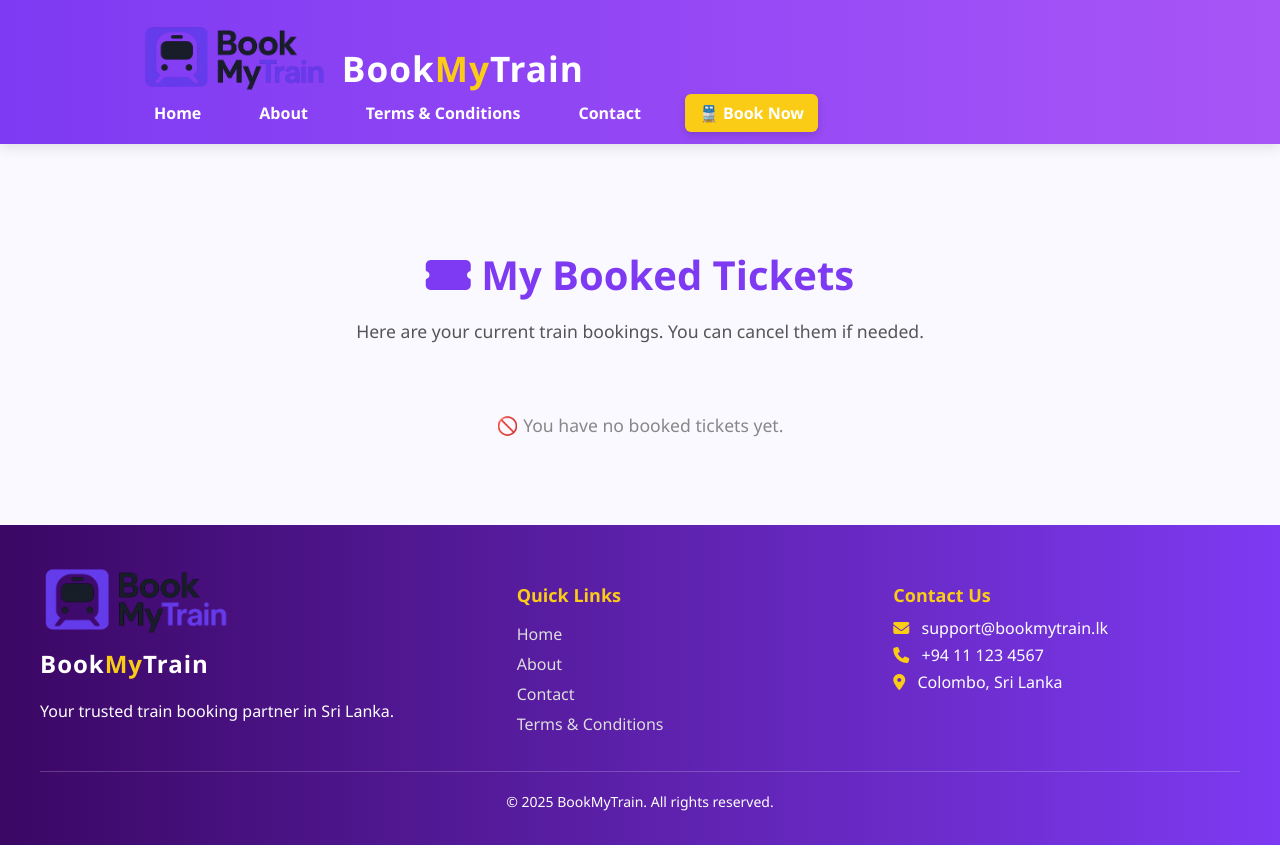
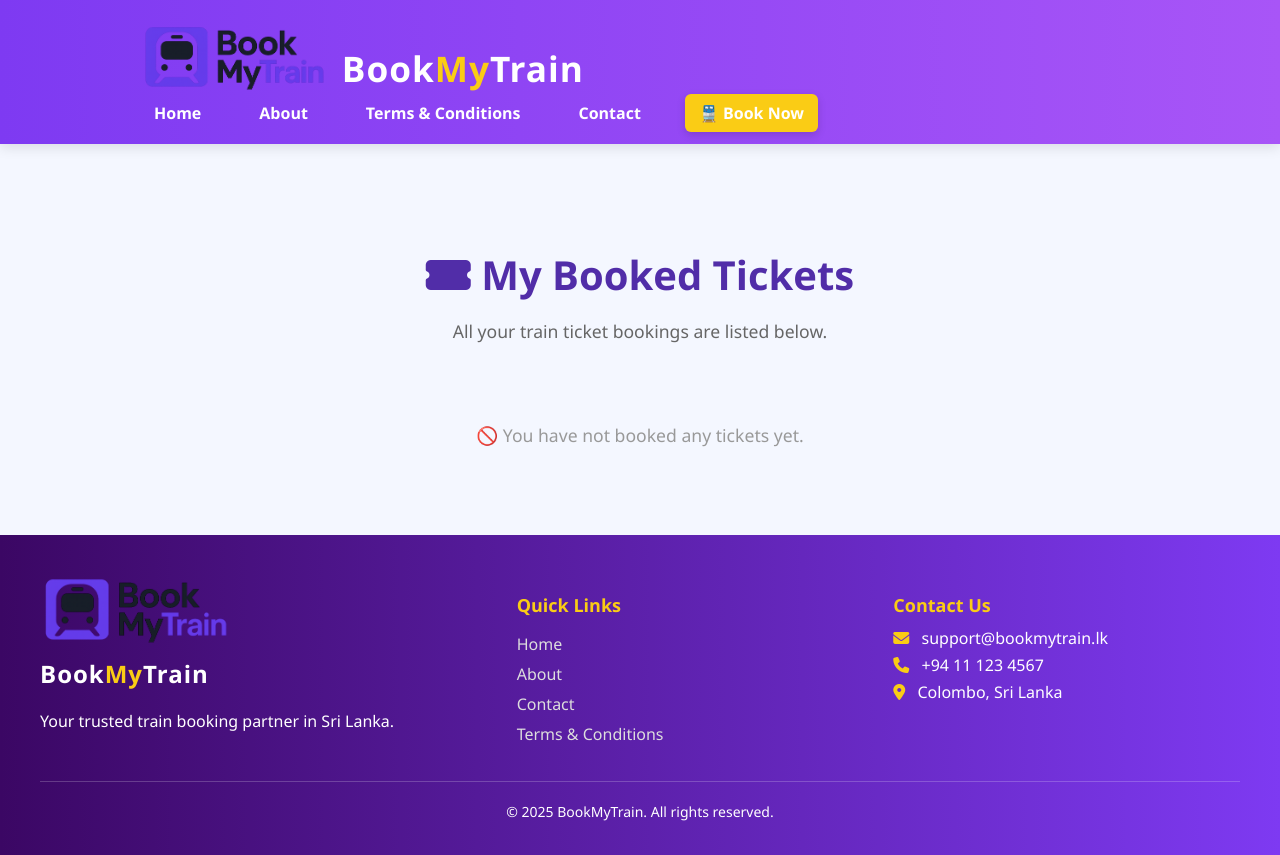
Before and after one commit to IsmailMunsir/BookMyTrain, a PHP site: page /user/my-tickets.php in a window 1280 px wide. Run offline with PHP 8.4, Linux system fonts and the light colour scheme; the visitor is signed in with stand-in values (Sample User, id 1); data that the repository does not hold is empty; some web fonts are replaced.

Commit message:
sorry
sorry i try to do for our user book tickets  view page

```diff
--- a/user/my-tickets.php
+++ b/user/my-tickets.php
@@ -3,7 +3,7 @@ session_start();
 include('../includes/header.php');
 include('../config/db.php');
 
-// Check user login
+// Redirect if not logged in
 if (!isset($_SESSION['user_id'])) {
     header("Location: ../auth/login.php");
     exit;
@@ -11,7 +11,7 @@ if (!isset($_SESSION['user_id'])) {
 
 $user_id = $_SESSION['user_id'];
 
-// Securely fetch user's bookings using prepared statement
+// Fetch bookings
 $stmt = $conn->prepare("SELECT * FROM bookings WHERE user_id = ? ORDER BY travel_date DESC");
 $stmt->bind_param("i", $user_id);
 $stmt->execute();
@@ -24,13 +24,17 @@ $result = $stmt->get_result();
   <meta charset="UTF-8" />
   <title>My Booked Tickets</title>
   <meta name="viewport" content="width=device-width, initial-scale=1.0" />
-  <link rel="stylesheet" href="../assets/css/user/my-tickets.css" />
+
+  <!-- External CSS -->
   <link rel="stylesheet" href="https://cdnjs.cloudflare.com/ajax/libs/font-awesome/6.4.0/css/all.min.css" />
   <link href="https://cdn.jsdelivr.net/npm/aos@2.3.4/dist/aos.css" rel="stylesheet" />
+
   <style>
     body {
       font-family: 'Segoe UI', sans-serif;
-      background: #f9f9ff;
+      background: #f4f7ff;
+      margin: 0;
+      padding: 0;
     }
     .my-tickets {
       padding: 70px 20px;
@@ -41,41 +45,42 @@ $result = $stmt->get_result();
     }
     h1 {
       font-size: 2.5rem;
-      color: #7e3af2;
+      color: #512da8;
+      text-align: center;
       margin-bottom: 10px;
-      text-align: center;
     }
     .subtitle {
       font-size: 1.1rem;
-      color: #555;
+      color: #666;
+      text-align: center;
       margin-bottom: 40px;
-      text-align: center;
     }
     .ticket-list {
       display: flex;
       flex-direction: column;
-      gap: 30px;
+      gap: 25px;
     }
     .ticket-card {
       background: #fff;
+      padding: 25px;
+      border-radius: 12px;
+      box-shadow: 0 10px 20px rgba(0,0,0,0.08);
       display: flex;
+      flex-wrap: wrap;
       justify-content: space-between;
-      padding: 25px;
-      border-radius: 15px;
-      box-shadow: 0 12px 24px rgba(0, 0, 0, 0.08);
-      transition: transform 0.3s ease;
-      flex-wrap: wrap;
+      align-items: flex-start;
+      transition: all 0.3s ease;
     }
     .ticket-card:hover {
-      transform: translateY(-5px);
+      transform: translateY(-3px);
     }
     .ticket-info {
       flex: 1;
       min-width: 280px;
     }
     .ticket-info p {
+      font-size: 1rem;
       margin: 6px 0;
-      font-size: 1rem;
       color: #333;
     }
     .ticket-info p strong {
@@ -85,29 +90,38 @@ $result = $stmt->get_result();
       display: flex;
       align-items: center;
       justify-content: center;
-      min-width: 200px;
+      min-width: 180px;
+      margin-top: 15px;
     }
     .btn-cancel {
-      background-color: #e63946;
+      background-color: #d32f2f;
       color: #fff;
-      padding: 10px 20px;
+      padding: 10px 18px;
       border-radius: 25px;
       text-decoration: none;
       font-weight: bold;
       transition: background-color 0.3s ease;
     }
     .btn-cancel:hover {
-      background-color: #c12834;
+      background-color: #b71c1c;
     }
     .status-confirmed {
       color: green;
       font-weight: bold;
     }
     .no-booking-msg {
+      text-align: center;
+      color: #999;
       font-size: 1.1rem;
-      color: #888;
-      margin-top: 30px;
-      text-align: center;
+      margin-top: 40px;
+    }
+    @media (max-width: 768px) {
+      .ticket-card {
+        flex-direction: column;
+      }
+      .ticket-actions {
+        justify-content: flex-start;
+      }
     }
   </style>
 </head>
@@ -116,14 +130,14 @@ $result = $stmt->get_result();
 <section class="my-tickets" data-aos="fade-up">
   <div class="container">
     <h1><i class="fas fa-ticket-alt"></i> My Booked Tickets</h1>
-    <p class="subtitle">Here are your current train bookings. You can cancel them if needed.</p>
+    <p class="subtitle">All your train ticket bookings are listed below.</p>
 
     <div class="ticket-list">
       <?php if ($result->num_rows > 0): ?>
         <?php while ($row = $result->fetch_assoc()): ?>
           <?php
             $genderArray = json_decode($row['passenger_genders'], true);
-            $genderDisplay = is_array($genderArray) ? implode(', ', array_map('ucfirst', $genderArray)) : 'Not Provided';
+            $genderDisplay = is_array($genderArray) ? implode(', ', array_map('ucfirst', $genderArray)) : 'Not Available';
           ?>
           <div class="ticket-card" data-aos="zoom-in">
             <div class="ticket-info">
@@ -143,12 +157,13 @@ $result = $stmt->get_result();
           </div>
         <?php endwhile; ?>
       <?php else: ?>
-        <p class="no-booking-msg">🚫 You have no booked tickets yet.</p>
+        <p class="no-booking-msg">🚫 You have not booked any tickets yet.</p>
       <?php endif; ?>
     </div>
   </div>
 </section>
 
+<!-- External JS -->
 <script src="https://cdn.jsdelivr.net/npm/aos@2.3.4/dist/aos.js"></script>
 <script>
   AOS.init();
```
